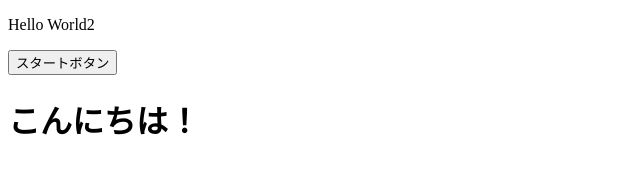
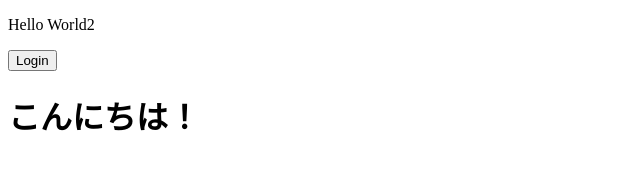
Before and after one commit to n11/netlify1, a plain HTML site: page public/index.html in a window 1280 px wide. Shown: the whole page, without its empty margins (0-640 px from the left). Drawn offline with Linux system fonts and the light colour scheme.

Commit message:
change button name

```diff
--- a/public/index.html
+++ b/public/index.html
@@ -12,7 +12,7 @@
 
 <body>
     <p>Hello World2</p>
-    <button data-authpack="open">スタートボタン</button>
+    <button data-authpack="open">Login</button>
 
     <h1 data-authpack="show" data-value="user" data-trigger="present">こんにちは！
     </h1>
```
Also changed, not shown: public/page1.html (+1 -1 lines).
